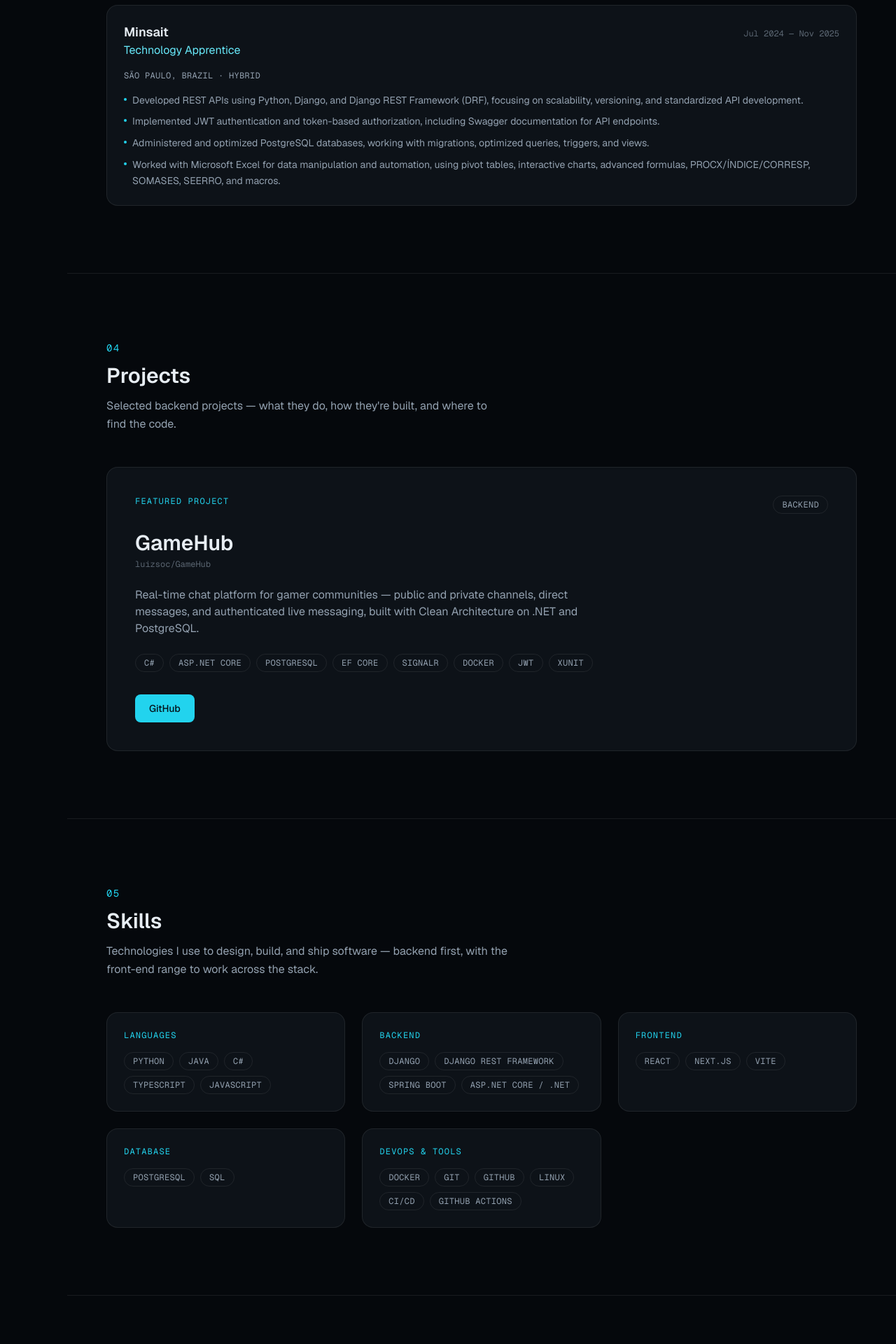
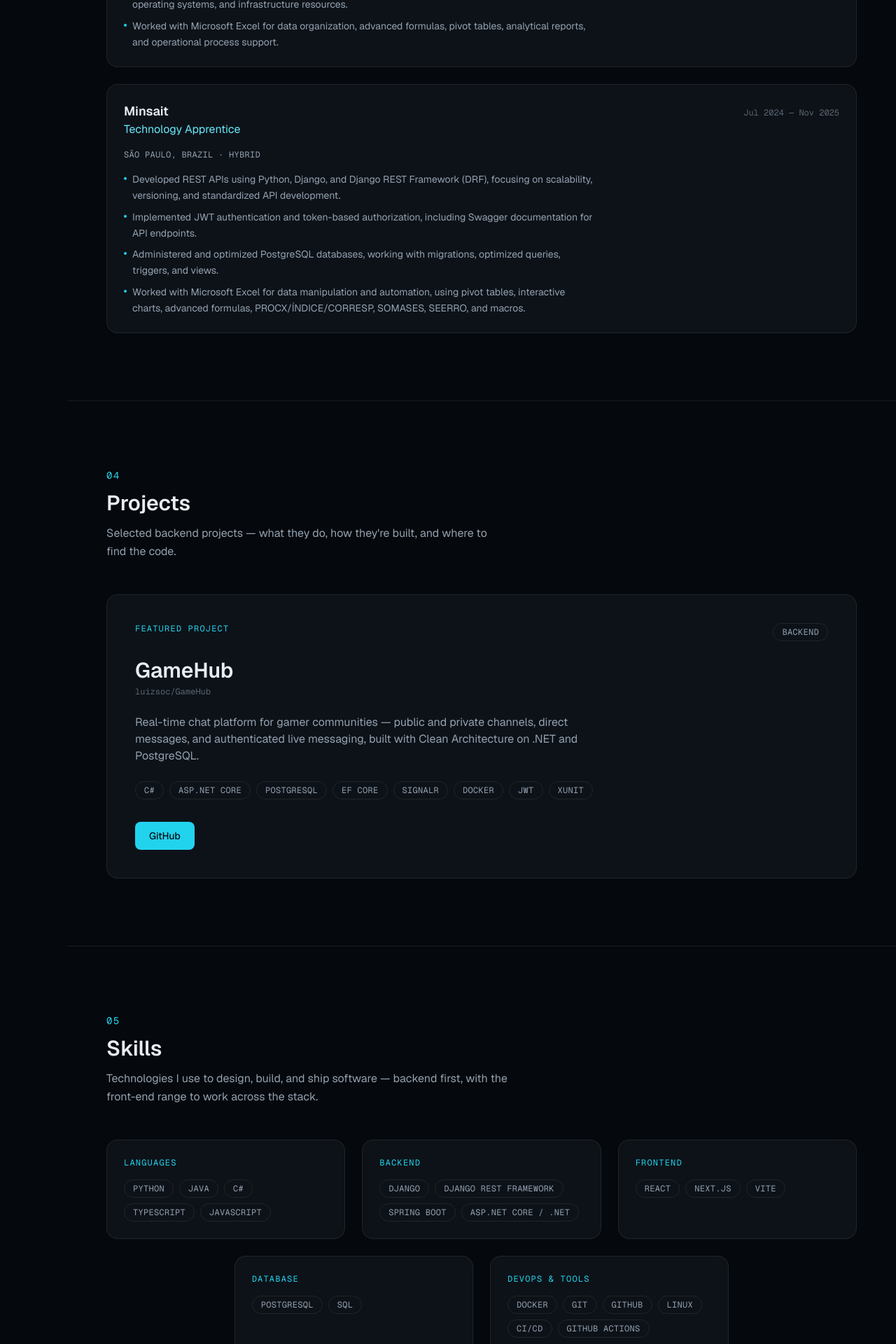
Before and after one commit to luizsoc/portfolio, a Next.js app: page / in a window 1280 px wide. Shown: the part 1760-3680 px from the top of the page at 70% size. Built offline with nearby package versions, Linux system fonts and the light colour scheme.

Commit message:
fix: refine navigation focus and section layouts

```diff
--- a/app/components/layout/SideNav.tsx
+++ b/app/components/layout/SideNav.tsx
@@ -44,7 +44,7 @@ export function SideNav() {
                   />
                   <span
                     className={cn(
-                      "font-mono text-xs tracking-wide uppercase opacity-0 transition-opacity duration-200 group-hover:opacity-100",
+                      "font-mono text-xs tracking-wide uppercase opacity-0 transition-opacity duration-200 group-hover:opacity-100 group-focus-visible:opacity-100",
                       isActive && "text-accent opacity-100",
                       !isActive && "text-foreground-muted"
                     )}
--- a/app/components/sections/Experience/Experience.tsx
+++ b/app/components/sections/Experience/Experience.tsx
@@ -48,7 +48,7 @@ export function Experience() {
                     {content.location} · {content.model}
                   </p>
 
-                  <ul className="flex flex-col gap-2">
+                  <ul className="flex max-w-2xl flex-col gap-2">
                     {content.highlights.map((point) => (
                       <li
                         key={point}
--- a/app/components/sections/Skills/Skills.tsx
+++ b/app/components/sections/Skills/Skills.tsx
@@ -26,9 +26,13 @@ export function Skills() {
           />
         </RevealOnScroll>
 
-        <div className="grid gap-6 sm:grid-cols-2 lg:grid-cols-3">
+        <div className="flex flex-wrap justify-center gap-6">
           {SKILL_CATEGORIES.map((category, categoryIndex) => (
-            <RevealOnScroll key={category.id} delay={categoryIndex * 0.06}>
+            <RevealOnScroll
+              key={category.id}
+              delay={categoryIndex * 0.06}
+              className="w-full sm:w-[calc(50%-12px)] lg:w-[calc(33.333%-16px)]"
+            >
               <Card className="flex h-full flex-col gap-4">
                 <h3 className="font-mono text-xs tracking-widest text-accent uppercase">
                   {dictionary.skills.categories[category.id]}
```
